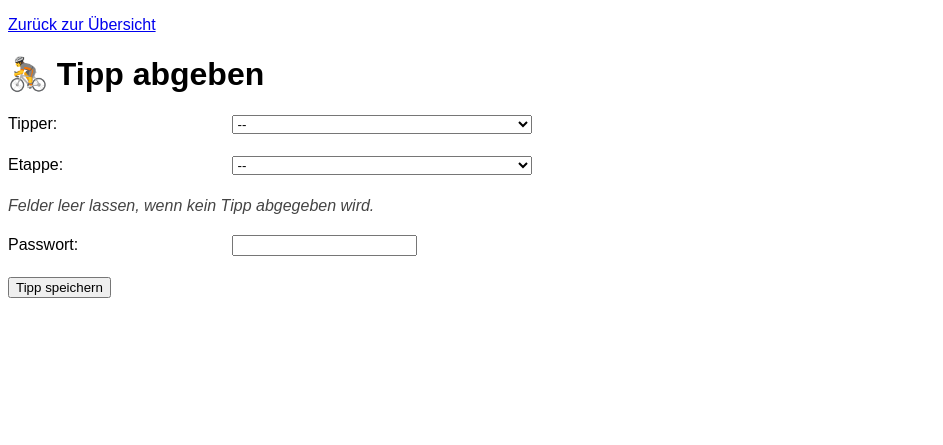
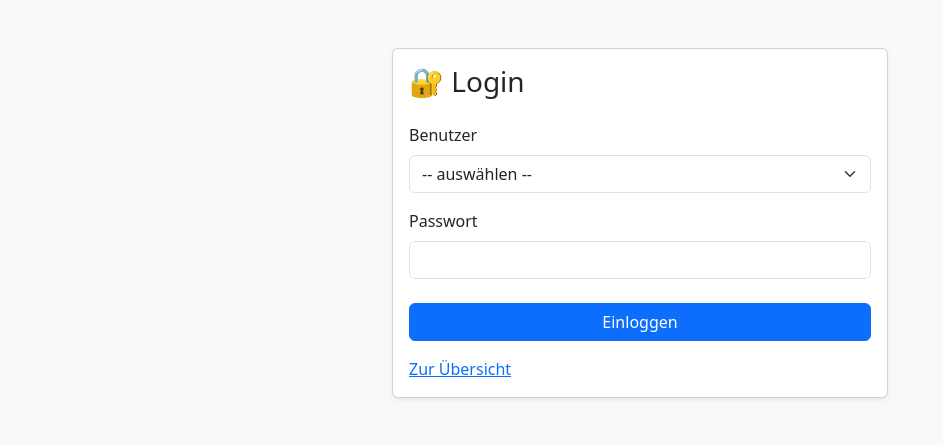
Before and after one commit to DrJEcht/tour-tippspiel, a Flask app: template templates/tippen.html in a window 1280 px wide. Shown: the top 445 px of the page, without its empty margins (0-943 px from the left). Run offline with Flask 3, Linux system fonts and the light colour scheme; the template is opened without the code that fills it, so the values that code supplies are empty.

Commit message:
Add files via upload

```diff
--- a/templates/tippen.html
+++ b/templates/tippen.html
@@ -2,134 +2,47 @@
 <html lang="de">
 <head>
   <meta charset="utf-8">
-  <title>Tour de France Tippspiel – Tipp abgeben</title>
-  <p><a href="{{ url_for('index') }}">Zurück zur Übersicht</a></p>
-  <style>
-    body {
-      font-family: sans-serif;
-    }
-    label {
-      display: inline-block;
-      width: 220px;
-      margin-bottom: 5px;
-    }
-    select {
-      width: 300px;
-    }
-    .nur-bei-gesamtsieger,
-    .nur-bei-etappe {
-      display: none;
-    }
-    .hinweis {
-      margin-bottom: 20px;
-      color: #444;
-      font-style: italic;
-    }
-  </style>
-  <script>
-    function reloadForm() {
-      const tipper = document.querySelector('select[name="tipper"]').value;
-      const etappe = document.querySelector('select[name="etappe"]').value;
-      if (tipper && etappe) {
-        window.location.href = `/tippen?tipper=${encodeURIComponent(tipper)}&etappe=${encodeURIComponent(etappe)}`;
-      }
-    }
+  <title>Login – Tippspiel</title>
+  <meta name="viewport" content="width=device-width, initial-scale=1">
+  <link href="https://cdn.jsdelivr.net/npm/bootstrap@5.3.3/dist/css/bootstrap.min.css" rel="stylesheet">
+</head>
 
-    function toggleFelder() {
-      const etappe = document.querySelector('select[name="etappe"]').value.trim().toLowerCase();
-      const istGesamtsieger = etappe === 'gesamtsieger';
-
-      document.querySelectorAll('.nur-bei-gesamtsieger').forEach(el => {
-        el.style.display = istGesamtsieger ? 'block' : 'none';
-      });
-      document.querySelectorAll('.nur-bei-etappe').forEach(el => {
-        el.style.display = istGesamtsieger ? 'none' : 'block';
-      });
-    }
-
-    document.addEventListener('DOMContentLoaded', toggleFelder);
-  </script>
-</head>
-<body>
-  <h1>🚴 Tipp abgeben</h1>
+<body class="bg-light">
+  <div class="container py-5" style="max-width: 520px;">
+    <div class="card shadow-sm">
+      <div class="card-body">
+        <h1 class="h3 mb-4">🔐 Login</h1>
 
         {% with messages = get_flashed_messages(with_categories=true) %}
           {% if messages %}
-      <ul>
             {% for category, message in messages %}
-          <li><strong>{{ category.capitalize() }}:</strong> {{ message }}</li>
+              <div class="alert alert-{{ 'danger' if category == 'error' else 'success' }}">
+                {{ message }}
+              </div>
             {% endfor %}
-      </ul>
           {% endif %}
         {% endwith %}
 
         <form method="post">
-    <label for="tipper">Tipper:</label>
-    <select name="tipper" required onchange="reloadForm()">
-      <option value="">--</option>
-      {% for t in tipper %}
-        <option value="{{ t }}" {% if t == request.args.get('tipper') %}selected{% endif %}>{{ t }}</option>
+          <label class="form-label">Benutzer</label>
+          <select name="name" class="form-select mb-3" required>
+            <option value="">-- auswählen --</option>
+            {% for b in benutzer_liste %}
+              <option value="{{ b.name }}">{{ b.name }}</option>
             {% endfor %}
           </select>
-    <br><br>
 
-    <label for="etappe">Etappe:</label>
-    <select name="etappe" required onchange="reloadForm(); toggleFelder()">
-      <option value="">--</option>
-      {% for e in etappen %}
-      <option
-        value="{{ e }}"
-        {% if e == request.args.get('etappe') %}selected{% endif %}
-        {% if e in gesperrte_etappen and request.args.get('tipper') != 'Admin' %}disabled{% endif %}
-      >
-        {{ e }}{% if e in gesperrte_etappen and request.args.get('tipper') != 'Admin' %} 🔒{% endif %}
-      </option>
-    {% endfor %}
-    </select>
-    <br><br>
+          <label class="form-label">Passwort</label>
+          <input type="password" name="passwort" class="form-control mb-4" required>
 
-    <div class="hinweis">Felder leer lassen, wenn kein Tipp abgegeben wird.</div>
-
-    {% for kategorie in kategorien %}
-      {% set ist_gesamt = kategorie.startswith('gesamtsieger') %}
-      <div class="{% if ist_gesamt %}nur-bei-gesamtsieger{% else %}nur-bei-etappe{% endif %}">
-        <label for="{{ kategorie }}">
-          {{ kategorie_labels[kategorie] if kategorie in kategorie_labels else kategorie.replace('_', ' ').capitalize() }}:
-        </label>
-
-        {% if 'team' in kategorie %}
-          <select name="{{ kategorie }}" id="{{ kategorie }}">
-            <option value="">--</option>
-            {% for team in teams %}
-              <option value="{{ team }}" {% if vorbefuellung.get(kategorie) == team %}selected{% endif %}>{{ team }}</option>
-            {% endfor %}
-          </select>
-        {% else %}
-          <select name="{{ kategorie }}" id="{{ kategorie }}">
-            <option value="">--</option>
-            {% for fahrer in fahrer_liste %}
-              <option value="{{ fahrer }}" {% if vorbefuellung.get(kategorie) == fahrer %}selected{% endif %}>{{ fahrer }}</option>
-            {% endfor %}
-          </select>
-        {% endif %}
-        <br><br>
-      </div>
-    {% endfor %}
-    <label for="passwort">Passwort:</label>
-    <input type="password" name="passwort" required>
-    <br><br>
-    <button type="submit">Tipp speichern</button>
-
-
-    {% if request.args.get('tipper') == 'Admin' %}
-  <label for="admin_code">Admin-Code:</label>
-  <input type="password" name="admin_code" required>
-  <br><br>
-{% endif %}
-
-
-
+          <button class="btn btn-primary w-100">Einloggen</button>
         </form>
 
+        <p class="mt-3 mb-0">
+          <a href="{{ url_for('index') }}">Zur Übersicht</a>
+        </p>
+      </div>
+    </div>
+  </div>
 </body>
 </html>
```
Lines whose indentation alone changed are shown as unchanged.
